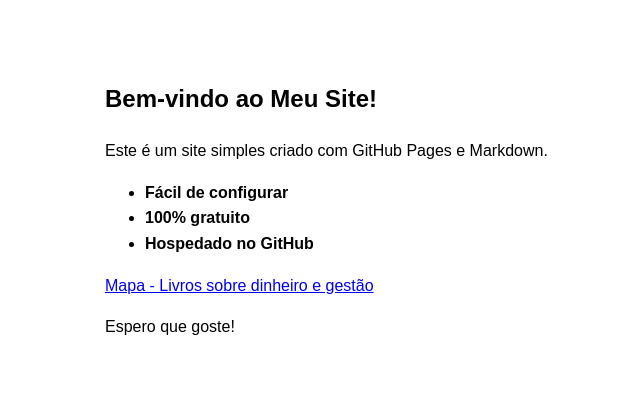
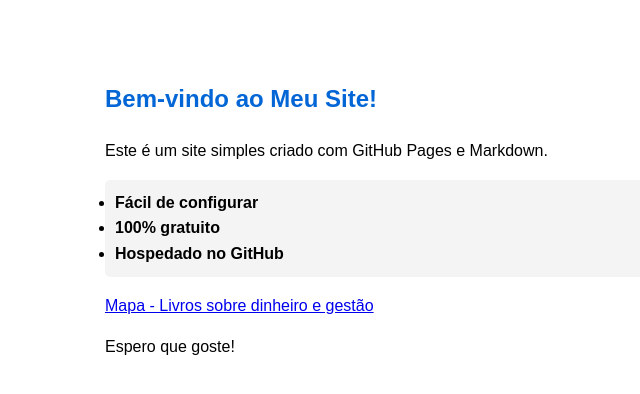
Before and after one commit to advcesar/website, a Jekyll site: the page built from index.md, in a window 1280 px wide. Shown: the top 394 px of the page, without its empty margins (135-775 px from the left). Built offline with Jekyll 4.4.1, drawn with Linux system fonts in a browser that asks for light colours; our own code applies the rules of GitHub Pages for plain Markdown files.

Commit message:
Update default.html

```diff
--- a/_layouts/default.html
+++ b/_layouts/default.html
@@ -12,6 +12,14 @@
             padding: 20px;
             line-height: 1.6;
         }
+        h1 {
+            color: #0366d6;
+        }
+        ul {
+            background: #f4f4f4;
+            padding: 10px;
+            border-radius: 5px;
+        }
     </style>
 </head>
 <body>
```
